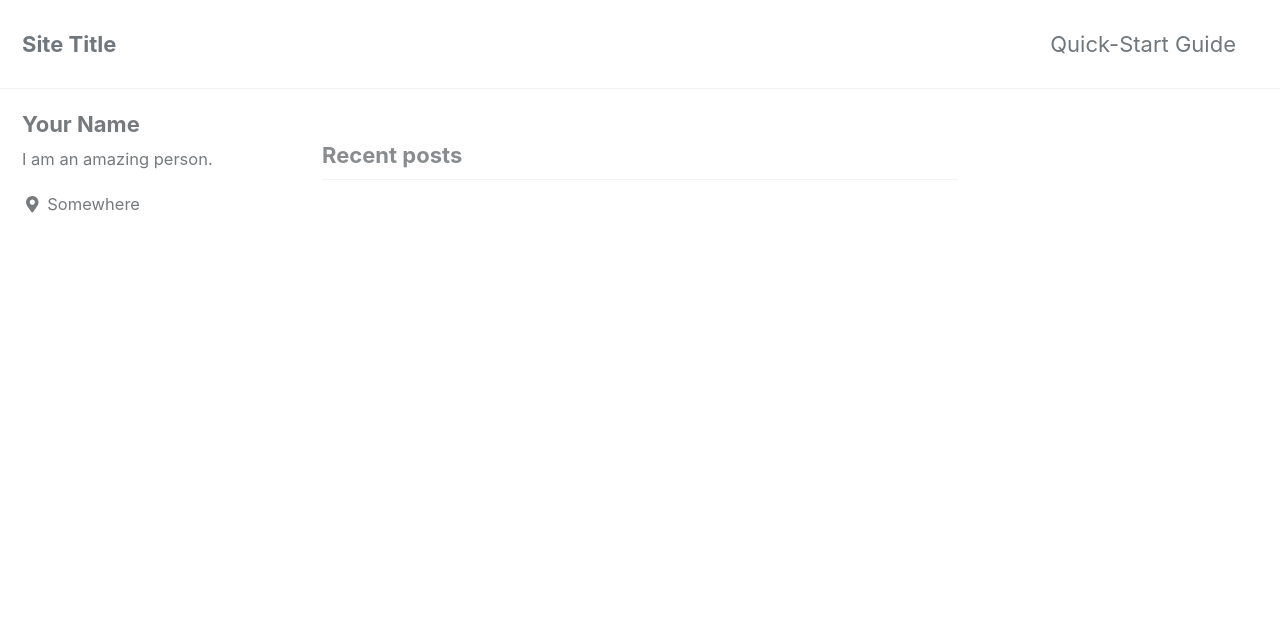
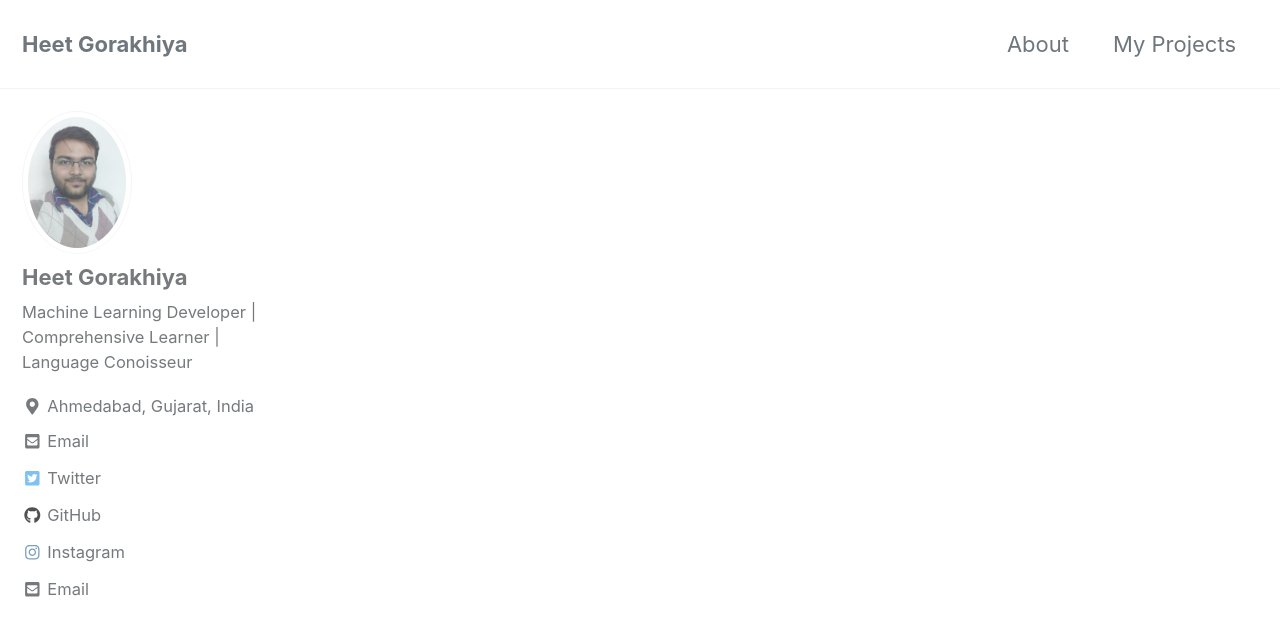
Before and after one commit to Grimmjaw6/Grimmjaw6.github.io, a Jekyll site: the page built from index.html, in a window 1280 px wide and 900 px high. Shown: the top 636 px of the window. Built offline with Jekyll 4.4.1, drawn with Linux system fonts in a browser that asks for light colours; cached includes are drawn as plain includes; the list of posts is cut into pages by our own code; some of the changed text lies outside the part shown.

Commit message:
Starting up basic website

```diff
--- a/_config.yml
+++ b/_config.yml
@@ -16,10 +16,10 @@ minimal_mistakes_skin    : "default" # "air", "aqua", "contrast", "dark", "dirt"
 
 # Site Settings
 locale                   : "en-US"
-title                    : "Site Title"
+title                    : "Heet Gorakhiya"
 title_separator          : "-"
-name                     : "Your Name"
-description              : "An amazing website."
+name                     : "Heet Gorakhiya"
+description              : "Machine Learning Portfolio"
 url                      : # the base hostname & protocol for your site e.g. "https://mmistakes.github.io"
 baseurl                  : # the subpath of your site, e.g. "/blog"
 repository               : # GitHub username/repo-name e.g. "mmistakes/minimal-mistakes"
@@ -106,52 +106,52 @@ analytics:
 
 # Site Author
 author:
-  name             : "Your Name"
-  avatar           : # path of avatar image, e.g. "/assets/images/bio-photo.jpg"
-  bio              : "I am an amazing person."
-  location         : "Somewhere"
-  email            :
+  name             : "Heet Gorakhiya"
+  avatar           : "/images/heet1.jpg" # path of avatar image, e.g. "/assets/images/bio-photo.jpg"
+  bio              : "Machine Learning Developer | Comprehensive Learner | Language Conoisseur"
+  location         : "Ahmedabad, Gujarat, India"
+  email            : "heet.gorakhiya@gmail.com"
   links:
     - label: "Email"
       icon: "fas fa-fw fa-envelope-square"
-      # url: mailto:your.name@email.com
-    - label: "Website"
-      icon: "fas fa-fw fa-link"
+      url: mailto:heet.gorakhiya@gmail.com
+  #  - label: "Website"
+  #    icon: "fas fa-fw fa-link"
       # url: "https://your-website.com"
     - label: "Twitter"
       icon: "fab fa-fw fa-twitter-square"
-      # url: "https://twitter.com/"
-    - label: "Facebook"
-      icon: "fab fa-fw fa-facebook-square"
+      url: "https://twitter.com/heet_gorakhiya"
+  #  - label: "Facebook"
+  #    icon: "fab fa-fw fa-facebook-square"
       # url: "https://facebook.com/"
     - label: "GitHub"
       icon: "fab fa-fw fa-github"
-      # url: "https://github.com/"
+      url: "https://github.com/Grimmjaw6"
     - label: "Instagram"
       icon: "fab fa-fw fa-instagram"
-      # url: "https://instagram.com/"
+      url: "https://www.instagram.com/_.ashen.one._/"
 
 # Site Footer
 footer:
   links:
     - label: "Twitter"
       icon: "fab fa-fw fa-twitter-square"
-      # url:
-    - label: "Facebook"
-      icon: "fab fa-fw fa-facebook-square"
+      url: "https://twitter.com/heet_gorakhiya"
+ #   - label: "Facebook"
+ #     icon: "fab fa-fw fa-facebook-square"
       # url:
     - label: "GitHub"
       icon: "fab fa-fw fa-github"
-      # url:
+      url: "https://github.com/Grimmjaw6"
     - label: "GitLab"
       icon: "fab fa-fw fa-gitlab"
-      # url:
-    - label: "Bitbucket"
-      icon: "fab fa-fw fa-bitbucket"
+      url: "https://gitlab.com/heet_"
+#    - label: "Bitbucket"
+#      icon: "fab fa-fw fa-bitbucket"
       # url:
     - label: "Instagram"
       icon: "fab fa-fw fa-instagram"
-      # url:
+      url: "https://www.instagram.com/_.ashen.one._/"
 
 
 # Reading Files
@@ -293,3 +293,11 @@ defaults:
       comments: # true
       share: true
       related: true
+
+  #_pages
+  - scope:
+      path: ""
+      type: pages
+    values:
+      layout: single
+      author_profile: true
--- a/_data/navigation.yml
+++ b/_data/navigation.yml
@@ -1,7 +1,9 @@
 # main links
 main:
-  - title: "Quick-Start Guide"
-    url: https://mmistakes.github.io/minimal-mistakes/docs/quick-start-guide/
+  - title: "About"
+    url: /about/
+  - title: "My Projects"
+    url: /machine-learning/
   # - title: "About"
   #   url: https://mmistakes.github.io/minimal-mistakes/about/
   # - title: "Sample Posts"
--- a/index.html
+++ b/index.html
@@ -1,4 +1,6 @@
 ---
 layout: home
 author_profile: true
+header:
+	image: "/images/winter1.jpg"
 ---
```
Also changed, not shown: _pages/404.md (added, +17 -0 lines), _pages/about.md (added, +9 -0 lines), machinelearning.md (added, +20 -0 lines), images/dark1.jpg (added), images/header.jpg (added), images/heet1.jpg (added), images/ml1.png (added), images/ml6.jpg (added), images/winter1.jpg (added), 1 other file.
